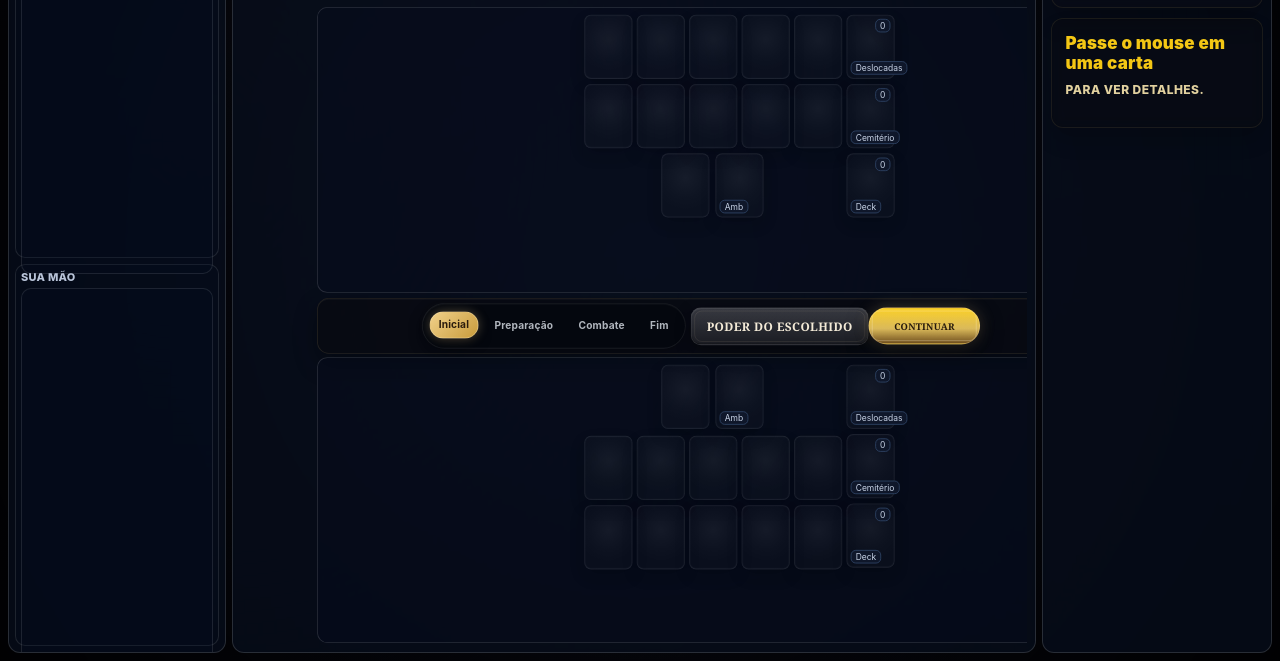
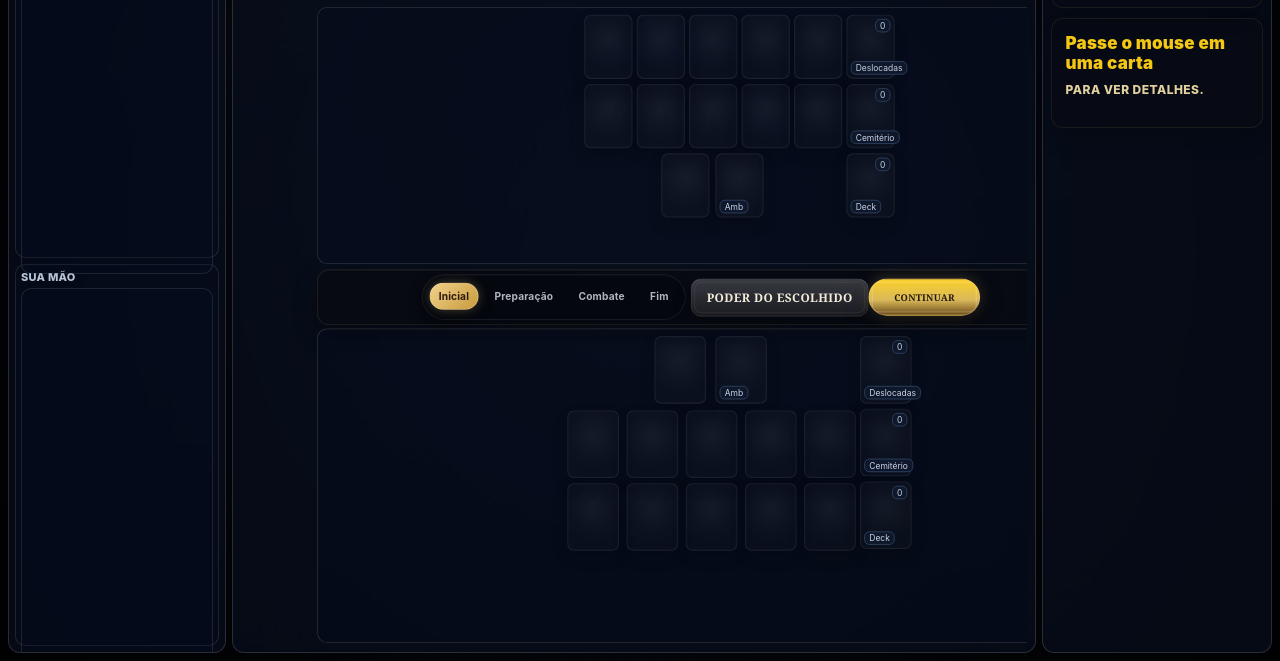
Before and after one commit to mytragor-art/Mytragor-battle-sim, a website built with Vite: page client/game.html in a window 1280 px wide. Shown: the part 139-800 px from the top of the page. Built offline with nearby package versions, Linux system fonts and the light colour scheme; no server answers.

Commit message:
fix: update arena layout and card alignment for improved responsiveness

```diff
--- a/client/gameplay.css
+++ b/client/gameplay.css
@@ -44,6 +44,8 @@
   --slotW: calc(var(--cardW) - 8px);
   --slotH: calc(var(--cardH) - 14px);
   --content-max: calc(var(--arena-w) * 1px);
+  --op-arena-fr: 0.9fr;
+  --you-arena-fr: 1.1fr;
 }
 
 @media (min-width: 1650px){
@@ -466,7 +468,12 @@
 }
 
 #opArena{ align-items:start; }
-#youArena{ align-items:start; }
+#youArena{
+  align-items:start;
+  --slotW: calc(var(--cardW) - 4px);
+  --slotH: calc(var(--cardH) - 10px);
+  --gap: 11px;
+}
 
 /* Temas de arena por filiação (gradientes esfumaçados) */
 .arena.theme-arcano{
@@ -1181,7 +1188,7 @@
   height:100%;
   box-sizing:border-box;
   display:grid;
-  grid-template-rows:1fr auto 1fr;
+  grid-template-rows:minmax(0, var(--op-arena-fr)) auto minmax(0, var(--you-arena-fr));
   gap:4px;
   min-height:0;
 }
--- a/client/src/pages/game.ts
+++ b/client/src/pages/game.ts
@@ -1032,7 +1032,7 @@
 			if (selection.side !== "you") return;
 			if (selection.leader) return;
 			stopAttackArrow();
-				selectedAttackerPos = selection.idx;
+			resetBoardAttackSelection();
 			// immediate visual: mark attacker as deitado (tapped) locally so player sees it
 			try {
 				const slotId = `${selection.side}-ally-${selection.idx}`;
@@ -1041,7 +1041,7 @@
 				if (cardBtn) cardBtn.classList.add("tapped");
 				// also mark local tappedBySide so runtime reflects it
 				tappedBySide[selection.side].add(selection.idx);
-				} catch (e) {
+			} catch {
 				// ignore
 			}
 			if (target.type === "ally") {
```
Lines whose indentation alone changed are shown as unchanged.
